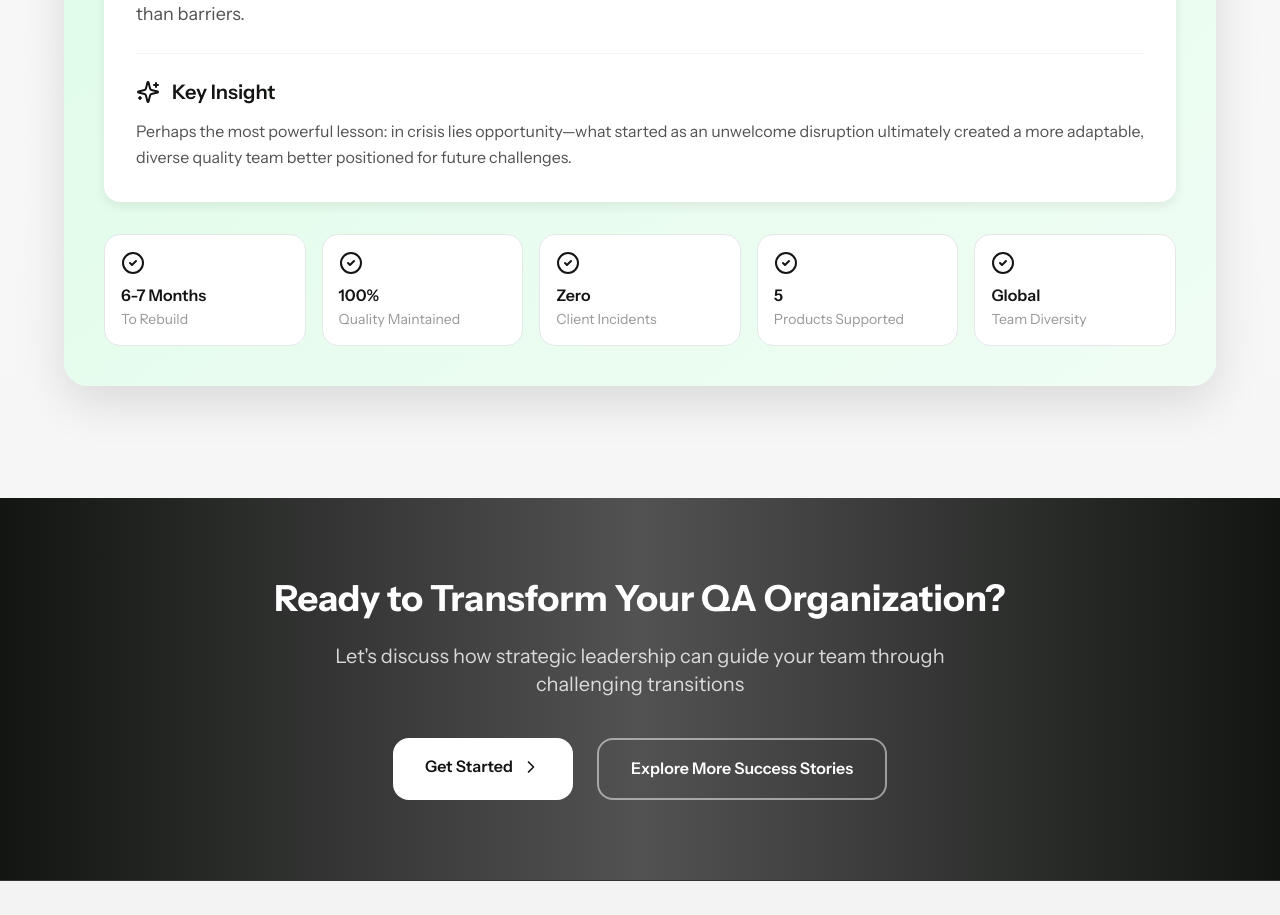
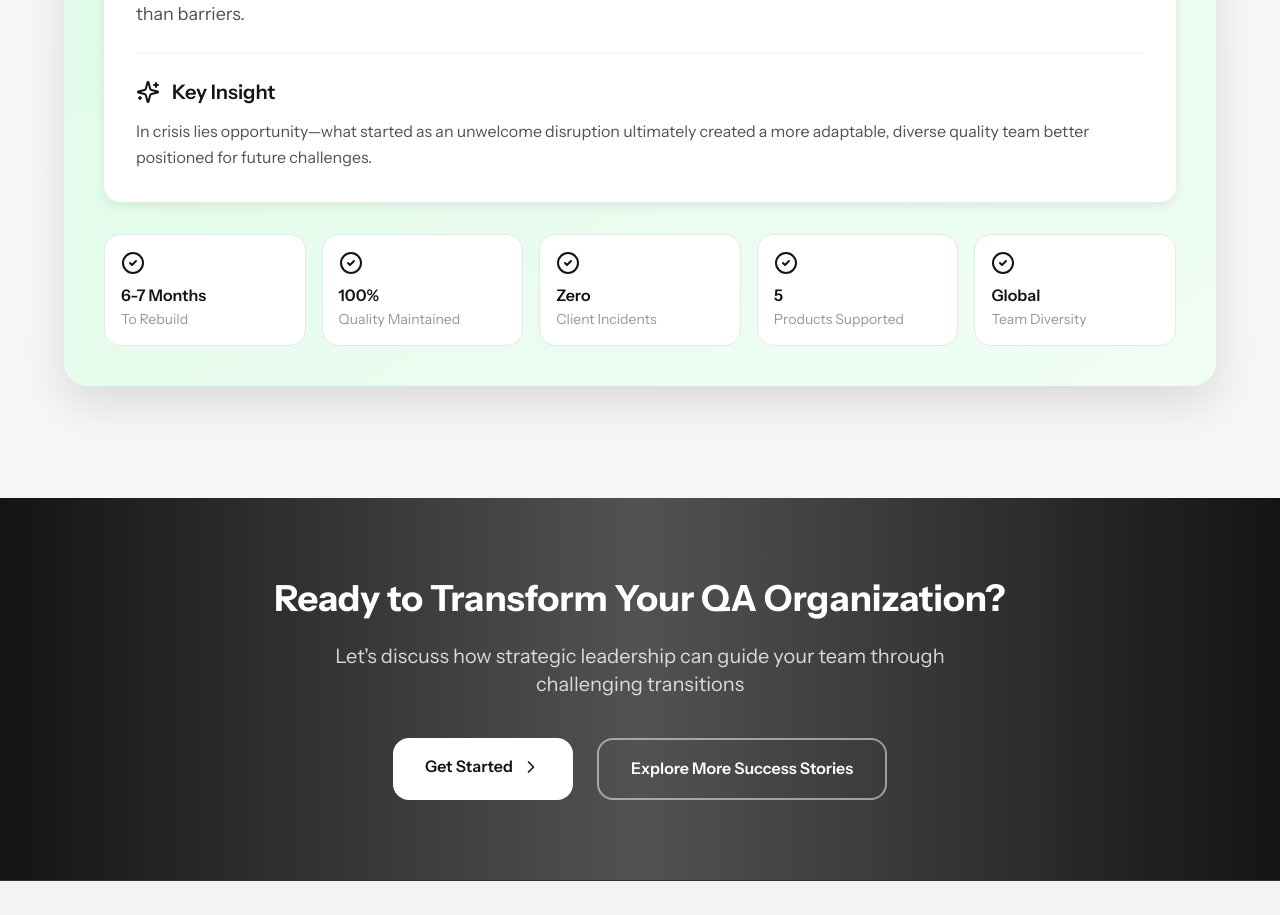
Before and after one commit to alex-alekseenko/alex-alekseenko, a Next.js app: page /case-studies/transformation3 in a window 1280 px wide. Shown: the part 3003-3918 px from the top of the page. Built offline with nearby package versions, Linux system fonts and the light colour scheme.

Commit message:
Simplify Key Insight text in Result section
- Remove 'Perhaps the most powerful lesson:' prefix
- Start directly with the key insight for stronger impact

```diff
--- a/src/app/case-studies/transformation3/page.tsx
+++ b/src/app/case-studies/transformation3/page.tsx
@@ -326,7 +326,7 @@ export default function TransformationCaseStudy3() {
                       <h3 className="text-xl font-semibold text-primary-dark">Key Insight</h3>
                     </div>
                     <p className="text-base text-primary-text leading-relaxed">
-                      Perhaps the most powerful lesson: in crisis lies opportunity—what started as an unwelcome disruption ultimately created a more adaptable, diverse quality team better positioned for future challenges.
+                      In crisis lies opportunity—what started as an unwelcome disruption ultimately created a more adaptable, diverse quality team better positioned for future challenges.
                     </p>
                   </div>
                 </div>
```
